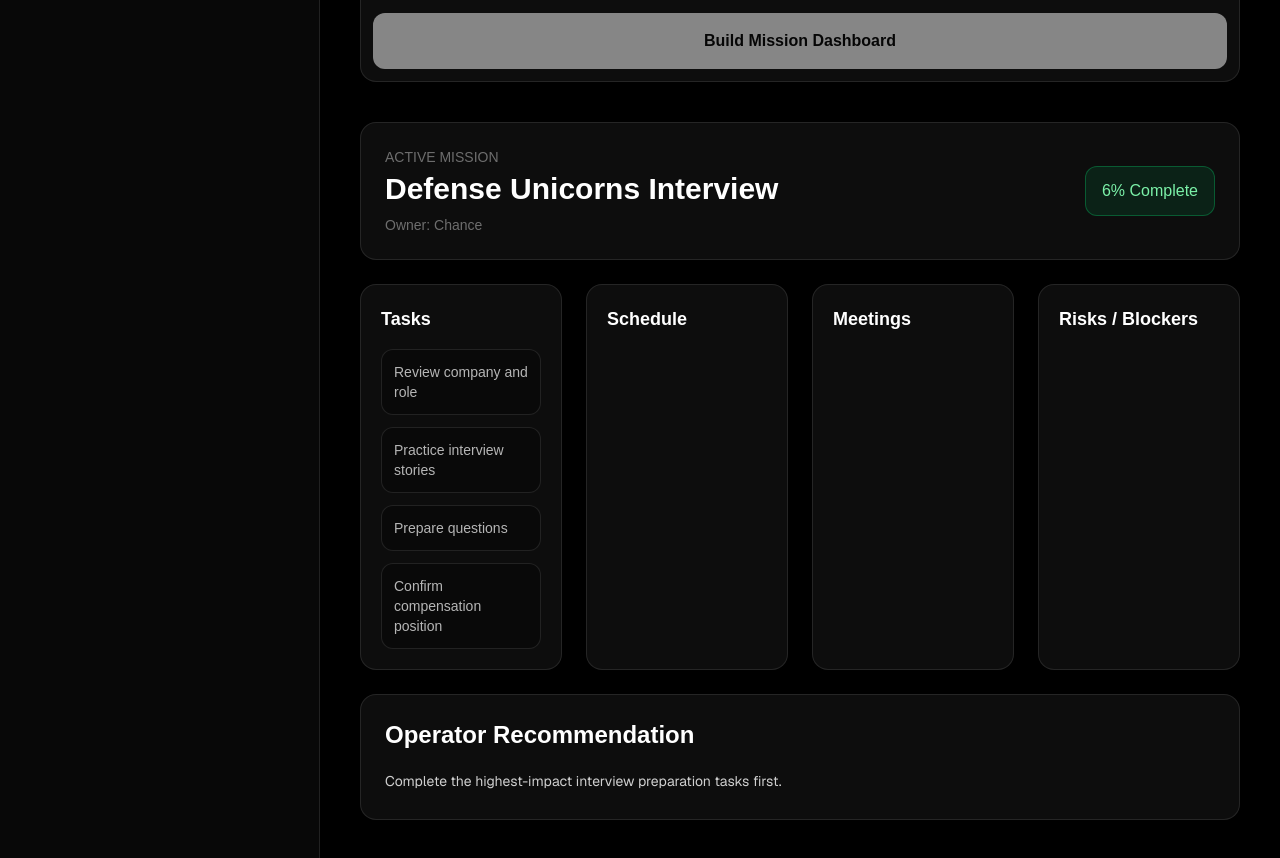
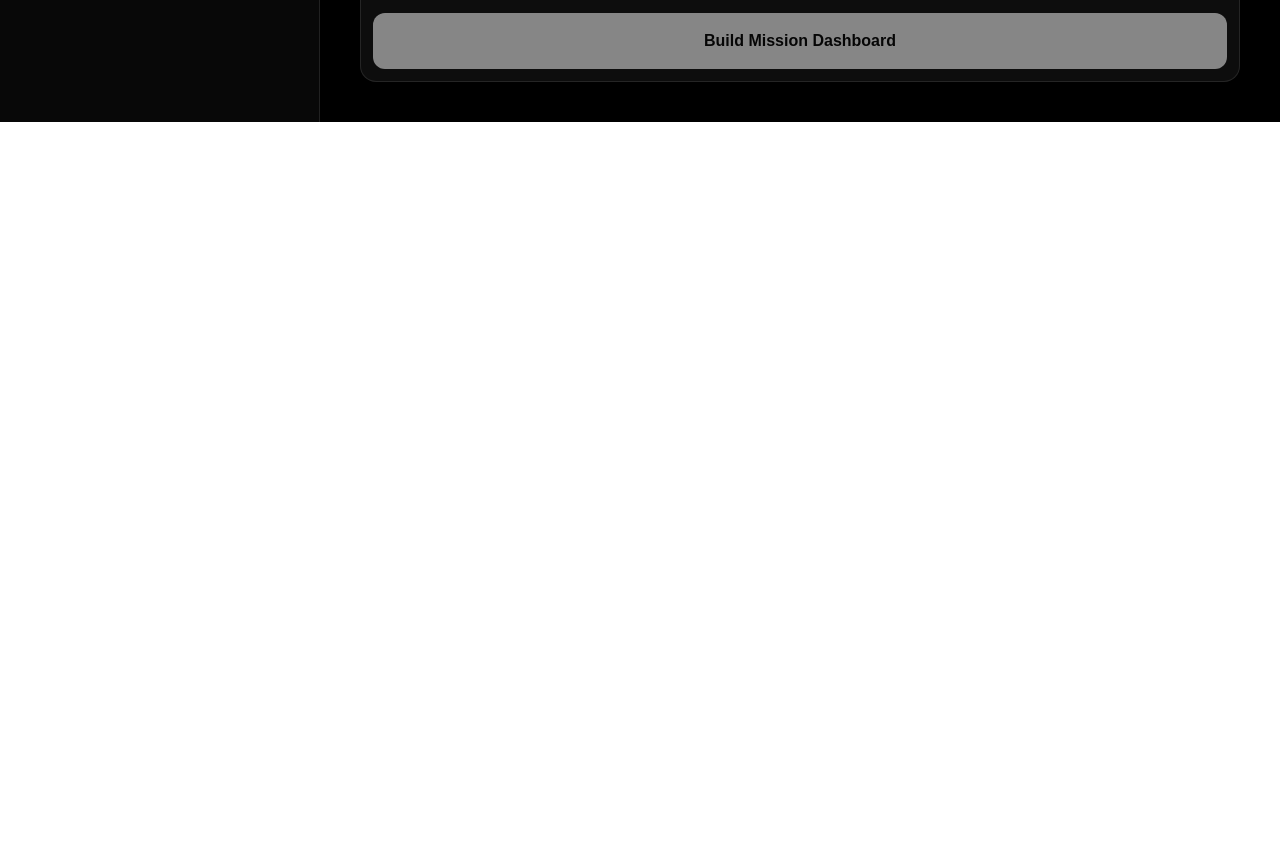
Before and after one commit to chancetd96-coder/operator, a Next.js app in the folder app/: page /mission-control in a window 1280 px wide. Shown: the part 2560-3418 px from the top of the page. After the commit the page ends 2682 px from the top, so only its background shows below. Built offline with nearby package versions, Linux system fonts and the light colour scheme.

Commit message:
refactor(mission-control): remove redundant mission summary

```diff
--- a/app/app/mission-control/page.tsx
+++ b/app/app/mission-control/page.tsx
@@ -158,7 +158,6 @@
   ).length;
 
 
-const activeMission = selectedMission;
 
 if (!hydrated) {
   return (
@@ -392,90 +391,7 @@
 
 
 
-            {activeMission && (
 
-              <div className="mt-10 space-y-6">
-
-                <div className="rounded-2xl border border-white/10 bg-white/5 p-6">
-
-                  <div className="flex flex-col justify-between gap-4 md:flex-row md:items-center">
-
-                    <div>
-
-                      <p className="text-sm text-white/40">ACTIVE MISSION</p>
-
-                      <h3 className="mt-1 text-3xl font-semibold">
-
-                        {activeMission.title}
-
-                      </h3>
-
-                      <p className="mt-2 text-sm text-white/40">
-
-                        Owner: {activeMission.owner}
-
-                      </p>
-
-                    </div>
-
-
-
-                    <div className="rounded-xl border border-green-400/30 bg-green-400/10 px-4 py-3 text-green-300">
-
-                      {activeMission.progress}% Complete
-
-                    </div>
-
-                  </div>
-
-                </div>
-
-
-
-                <div className="grid gap-6 md:grid-cols-2 xl:grid-cols-4">
-
-                <Panel
-                  title="Tasks"
-                  items={activeMission.tasks.map((task) => task.title)}
-                />
-
-                <Panel
-                  title="Schedule"
-                  items={activeMission.schedule}
-/>
-
-<Panel
-  title="Meetings"
-  items={activeMission.meetings.map((meeting) => meeting.title)}
-/>
-
-<Panel
-  title="Risks / Blockers"
-  items={activeMission.risks.map((risk) => risk.title)}
-/>
-                </div>
-
-
-
-                <div className="rounded-2xl border border-white/10 bg-white/5 p-6">
-
-                  <h3 className="mb-4 text-2xl font-semibold">
-
-                    Operator Recommendation
-
-                  </h3>
-
-                  <pre className="whitespace-pre-wrap font-sans text-sm leading-7 text-white/80">
-
-                    {activeMission.recommendation}
-
-                  </pre>
-
-                </div>
-
-              </div>
-
-            )}
 
           </div>
 
```
